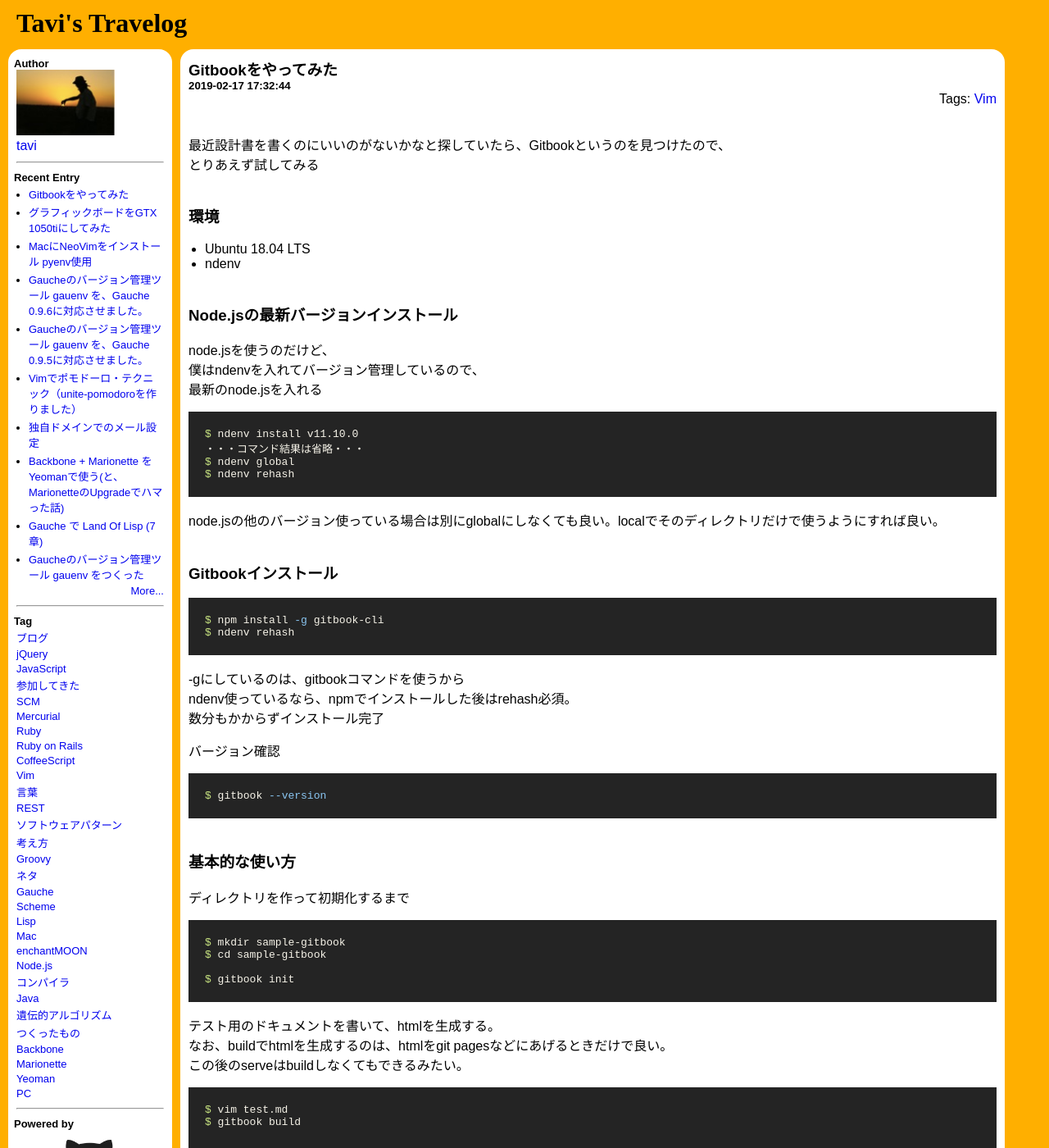
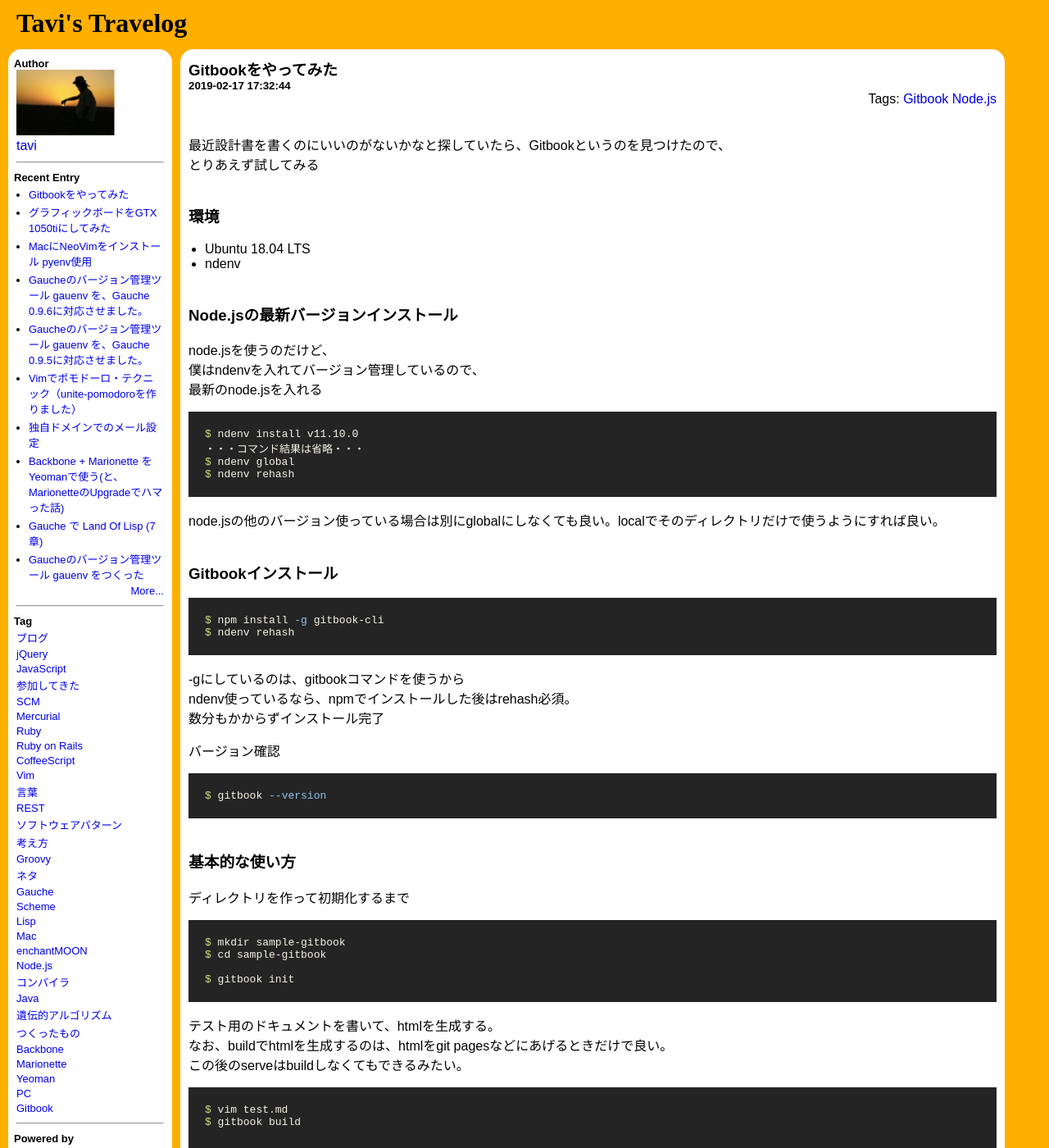
Before and after one commit to ryotakato/ryotakato.github.io, a Jekyll site: the page built from _posts/2019-02-17-start-gitbook.md, in a window 1280 px wide and 1400 px high. Shown: the whole window at 82% size. Built offline with Jekyll 4.4.1, drawn with Linux system fonts in a browser that asks for light colours.

Commit message:
fix tags

```diff
--- a/_posts/2019-02-17-start-gitbook.md
+++ b/_posts/2019-02-17-start-gitbook.md
@@ -1,7 +1,7 @@
 ---
 layout: post
 title: "Gitbookをやってみた"
-tags : [Vim]
+tags : [Gitbook, Node.js]
 date: 2019-02-17 17:32:44
 ---
 
```
